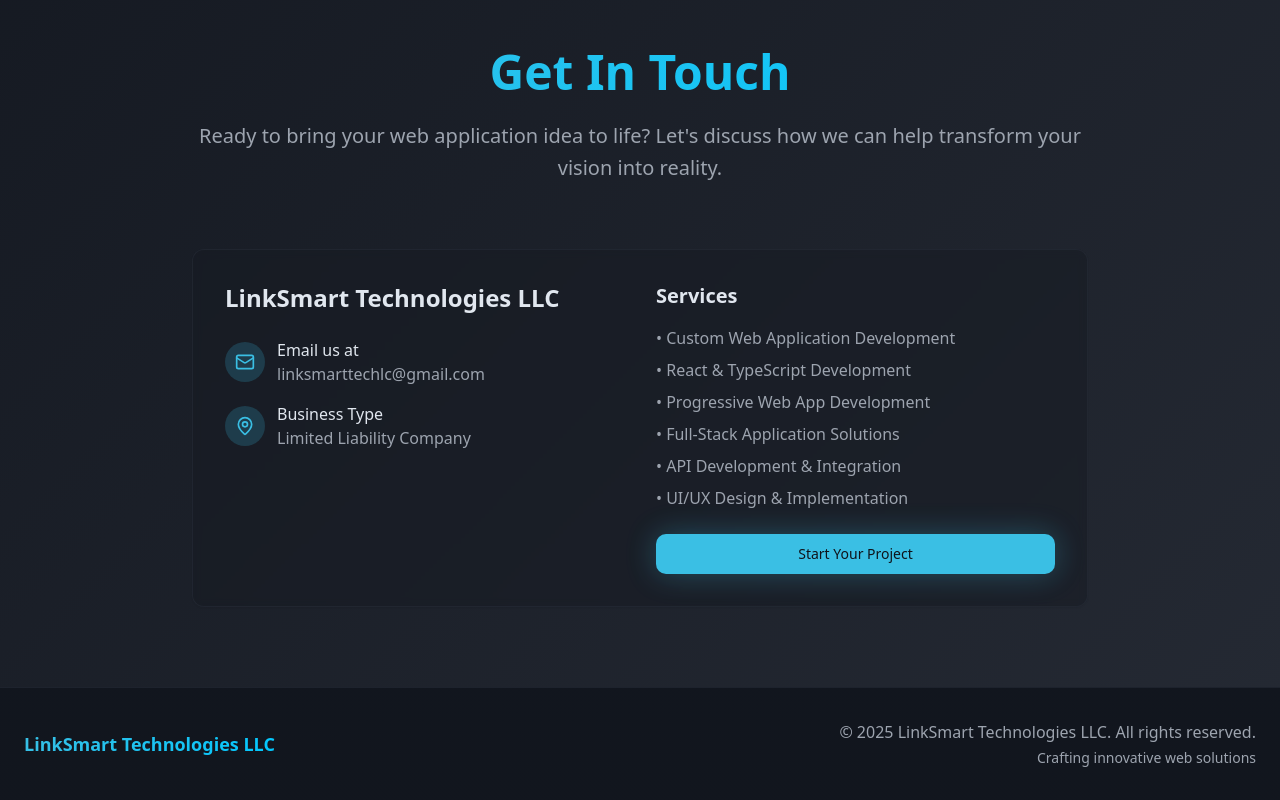
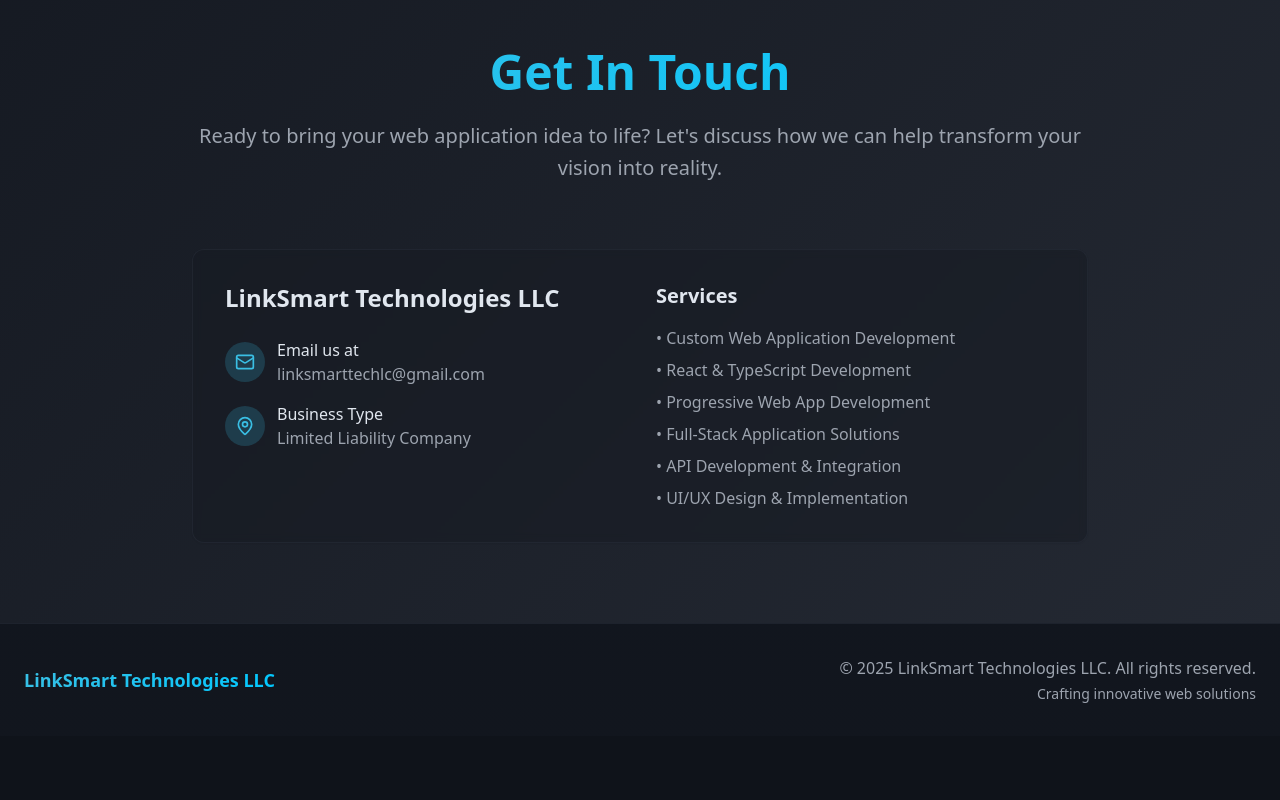
Before and after one commit to SteakWrangler/link-smart-technologies, a React (Vite) app: page / in a window 1280 px wide. Shown: the part 2751-3551 px from the top of the page. After the commit the page ends 3487 px from the top, so only its background shows below. Built offline with nearby package versions, Linux system fonts and the light colour scheme.

Commit message:
Remove "Start your project" button
Remove the "Start your project" button from the services section as it is not relevant at this time.

```diff
--- a/src/components/ContactSection.tsx
+++ b/src/components/ContactSection.tsx
@@ -52,15 +52,6 @@ const ContactSection = () => {
                 <li>• API Development & Integration</li>
                 <li>• UI/UX Design & Implementation</li>
               </ul>
-
-              <div className="mt-6">
-                <Button
-                  className="w-full shadow-glow-primary hover:shadow-glow-accent transition-all duration-300"
-                  onClick={() => window.open('mailto:linksmarttechlc@gmail.com', '_blank')}
-                >
-                  Start Your Project
-                </Button>
-              </div>
             </div>
           </div>
         </Card>
```
